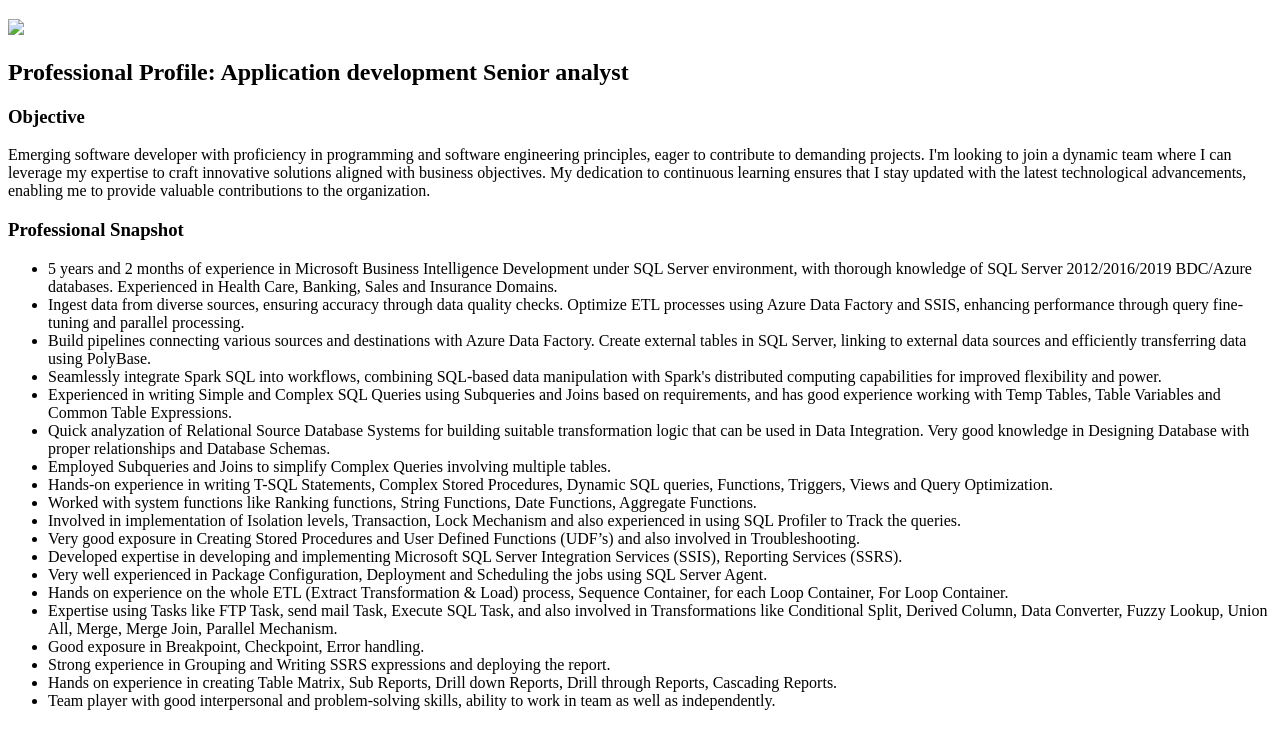
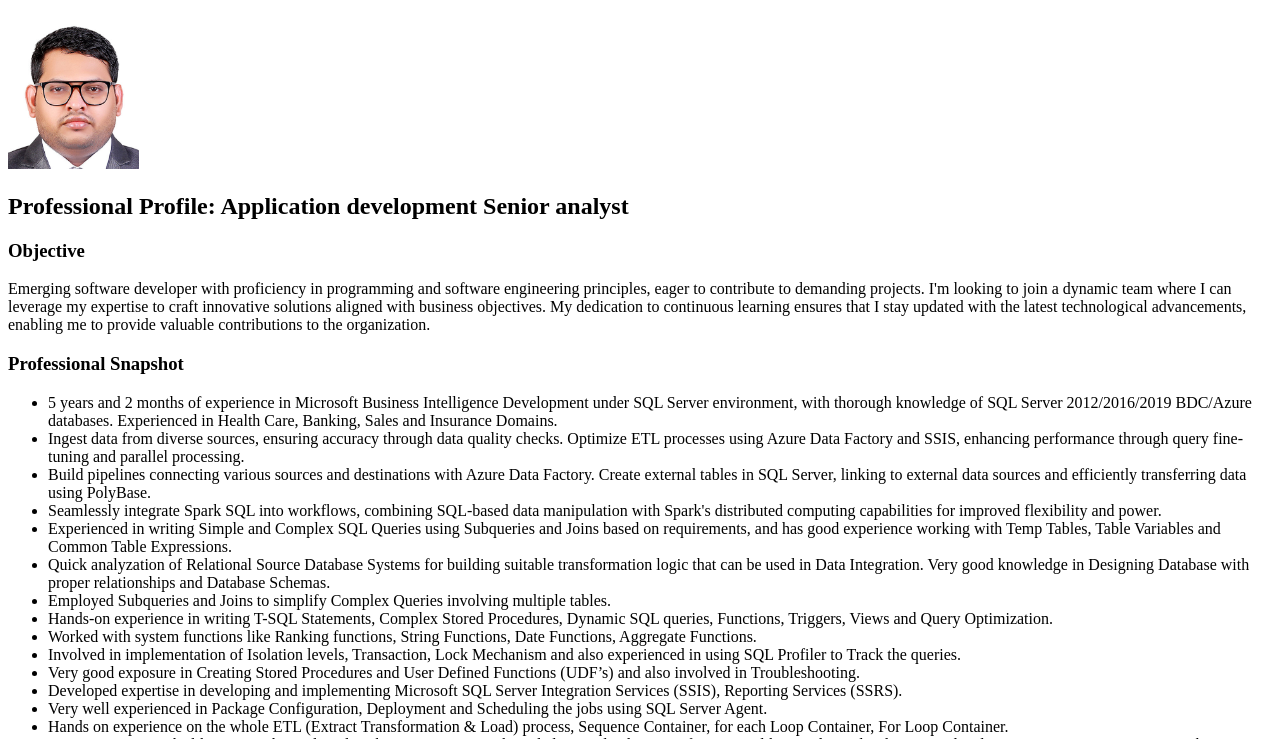
Before and after one commit to jishnu-rgb/Resume, a plain HTML site: page index.html in a window 1280 px wide. Shown: the part 61-800 px from the top of the page. Drawn offline with Linux system fonts and the light colour scheme.

Commit message:
Add files via upload

```diff
--- a/index.html
+++ b/index.html
@@ -6,7 +6,7 @@
 </head>
 <body>
     <h1>Resume</h1>
-    <img src="./images/PHOTO1.png" height="150"  />
+    <img src="./images/PHOTO1.jpg" height="150"  />
     <h2>Professional Profile: Application development Senior analyst</h2>
     <h3>Objective</h3>
     <p>Emerging software developer with proficiency in programming and software engineering principles,
```
